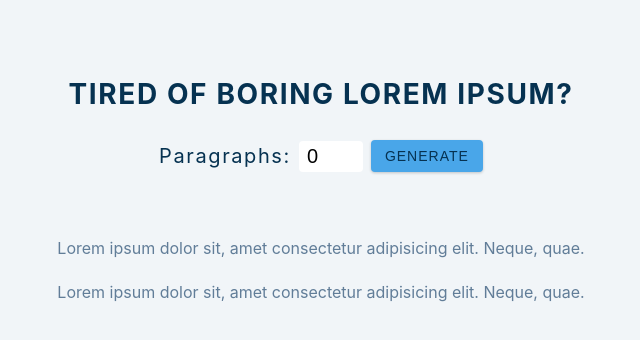
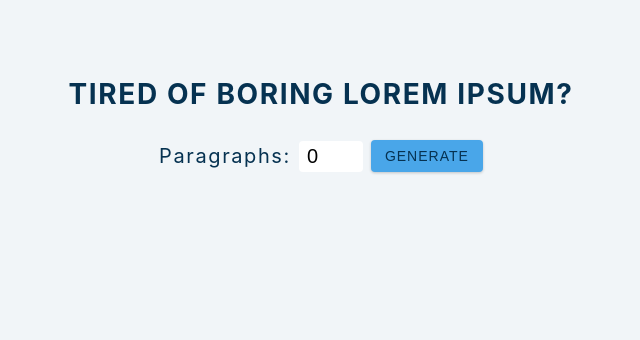
Before and after one commit to jos3ph-m/lorem-ipsum, a React (Create React App) app: page / in a window 1280 px wide. Shown: the top 340 px of the page, without its empty margins (319-959 px from the left). Built offline with nearby package versions, Linux system fonts and the light colour scheme.

Commit message:
Returning the lorem

```diff
--- a/src/App.js
+++ b/src/App.js
@@ -26,12 +26,9 @@
         </button>
       </form>
       <article className="lorem-text">
-        <p>
-          Lorem ipsum dolor sit, amet consectetur adipisicing elit. Neque, quae.
-        </p>
-        <p>
-          Lorem ipsum dolor sit, amet consectetur adipisicing elit. Neque, quae.
-        </p>
+        {text.map((item, index) => {
+          return <p key={index}>{item}</p>;
+        })}
       </article>
     </section>
   );
```
